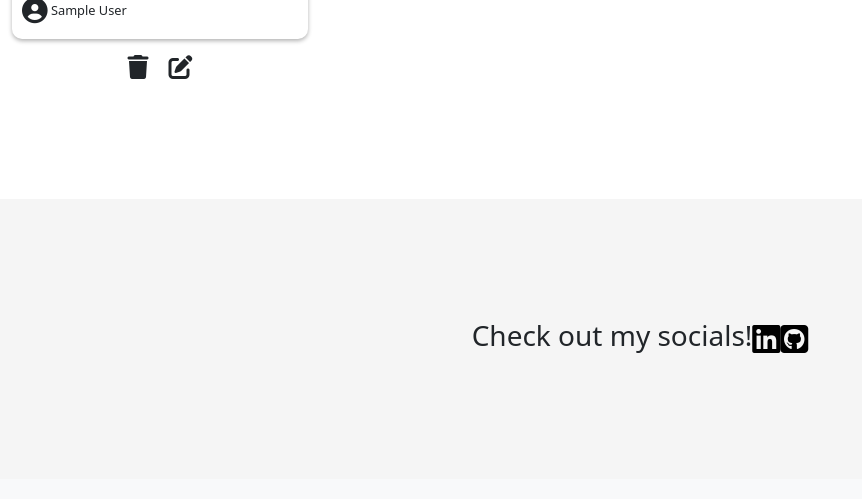
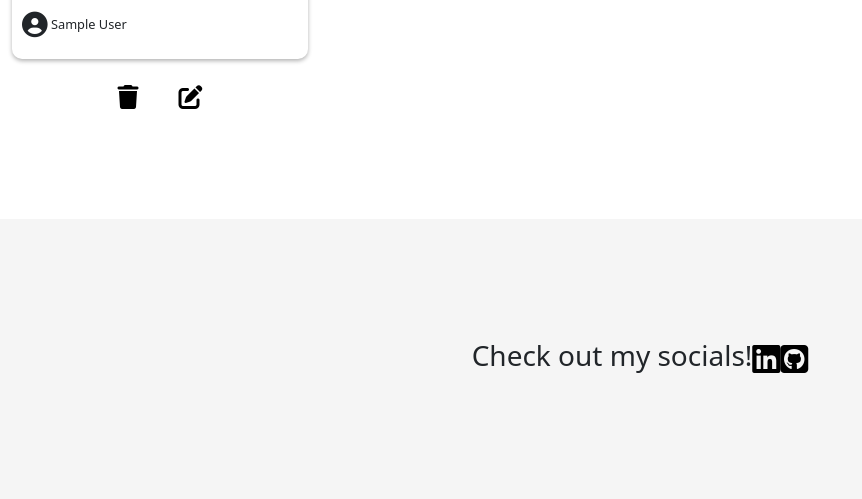
Before and after one commit to linx02/project-hub, a Django app: template hub_main/templates/profile_page.html in a window 1280 px wide. Shown: the part 840-1339 px from the top of the page, without its empty margins (0-862 px from the left). Before the commit the page ends 1193 px from the top, so only its background shows below. Run offline with Django 3.2, Linux system fonts and the light colour scheme; the template is opened without the code that fills it: most values are stand-ins (such as "Sample title", 1, 10 or a date in 2020); some libraries are stand-ins or nearby versions.

Commit message:
Add animations to cards

```diff
--- a/hub_main/static/hub_main/css/styles.css
+++ b/hub_main/static/hub_main/css/styles.css
@@ -207,9 +207,10 @@ footer a {
 }
 
 .post-option {
-    color: inherit;
+    border: none;
+    background-color: inherit;
     font-size: x-large;
-    padding: 10px;
+    padding: 20px;
 }
 
 @media (max-width: 768px) {
--- /dev/null
+++ b/hub_main/static/hub_main/js/script.js
@@ -0,0 +1,33 @@
+document.addEventListener('DOMContentLoaded', function(){
+    let cards = document.querySelectorAll('.my-card');
+    gsap.registerPlugin(ScrollTrigger);
+
+    gsap.from('.hall-of-fame-card', {
+        duration: .7, y: '5%',
+        opacity: 0,
+        ease: 'power4',
+        scrollTrigger: {
+            trigger: '.hall-of-fame-card',
+            start: 'top 80%'
+        }
+    });
+
+    gsap.from('.recently-added-card', {
+        duration: .7, y: '5%',
+        opacity: 0,
+        ease: 'power4',
+        scrollTrigger: {
+            trigger: '.recently-added-card',
+            start: 'top 80%'
+        }
+    });
+
+    for(let card of cards){
+        card.addEventListener('mouseenter', function(){
+            gsap.to(card, { duration: 0.5, ease: "power2.out", scale: 1.02 });
+        });
+        card.addEventListener('mouseleave', function(){
+            gsap.to(card, { duration: 0.5, ease: "power2.out", scale: 1 });
+        });
+    }
+})
--- a/hub_main/templates/base.html
+++ b/hub_main/templates/base.html
@@ -23,7 +23,7 @@
               <div class="collapse navbar-collapse" id="navbarNavDropdown">
                 <ul class="navbar-nav ms-auto">
                   <li class="nav-item">
-                    <a class="nav-link active" aria-current="page" href="#">Home</a>
+                    <a class="nav-link active" aria-current="page" href="{% url 'home' %}">Home</a>
                   </li>
                   <li class="nav-item dropdown">
                     <a class="nav-link dropdown-toggle" href="#" role="button" data-bs-toggle="dropdown" aria-expanded="false">
@@ -94,4 +94,7 @@
 
 <script src="https://cdn.jsdelivr.net/npm/bootstrap@5.3.1/dist/js/bootstrap.bundle.min.js"></script>
 <script src="https://kit.fontawesome.com/23c1e8fb66.js" crossorigin="anonymous"></script>
+<script src="https://cdnjs.cloudflare.com/ajax/libs/gsap/3.12.2/gsap.min.js"></script>
+<script src="https://cdnjs.cloudflare.com/ajax/libs/gsap/3.12.2/ScrollTrigger.min.js"></script>
+<script src="{% static 'hub_main/js/script.js' %}"></script>
 </html>
--- a/hub_main/templates/profile_page.html
+++ b/hub_main/templates/profile_page.html
@@ -34,8 +34,8 @@
                         </div>
                     </a>
                     <div class="post-options">
-                        <a href="" class="post-option"><i class="fa-solid fa-trash"></i></a>
-                        <a href="" class="post-option"><i class="fa-solid fa-pen-to-square"></i></a>
+                        <button class="post-option"><i class="fa-solid fa-trash"></i></button>
+                        <button class="post-option"><i class="fa-solid fa-pen-to-square"></i></button>
                     </div>
                 </div>
                 {% endfor %}
```
Also changed, not shown: hub_main/templates/index.html (+4 -4 lines).
